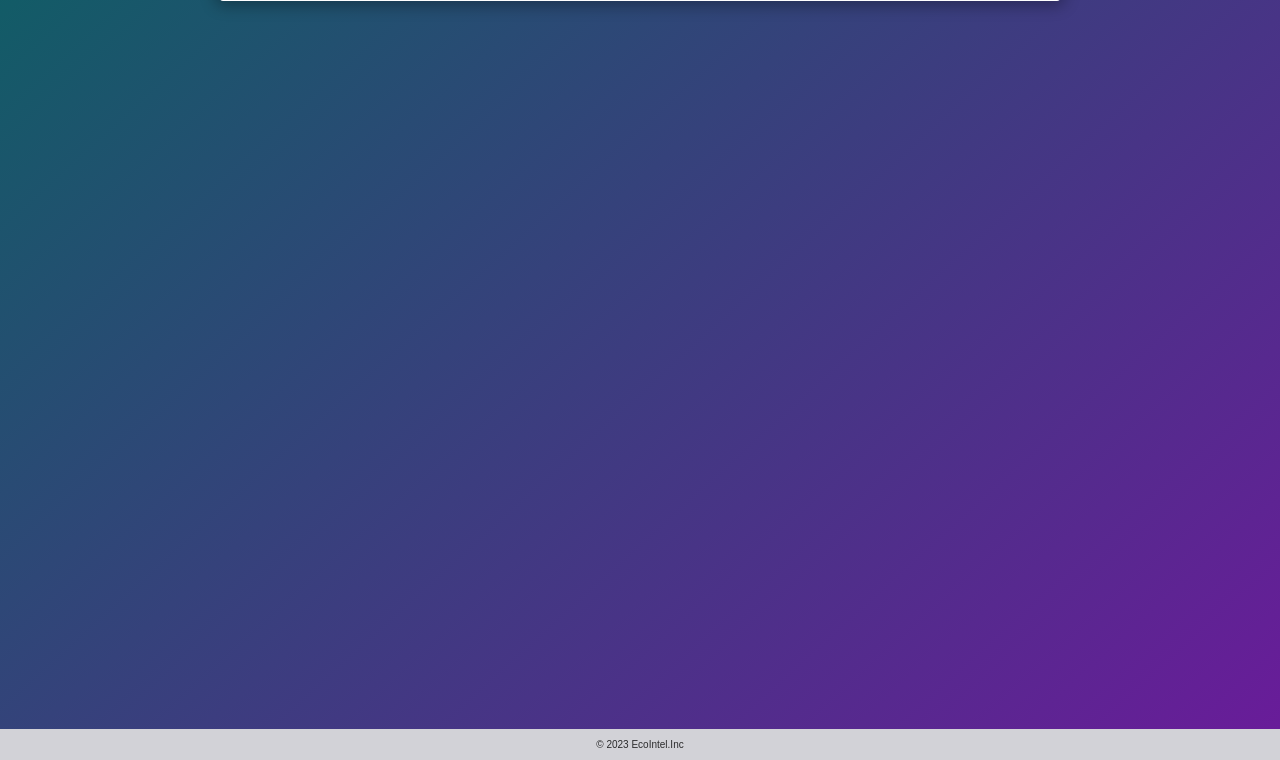
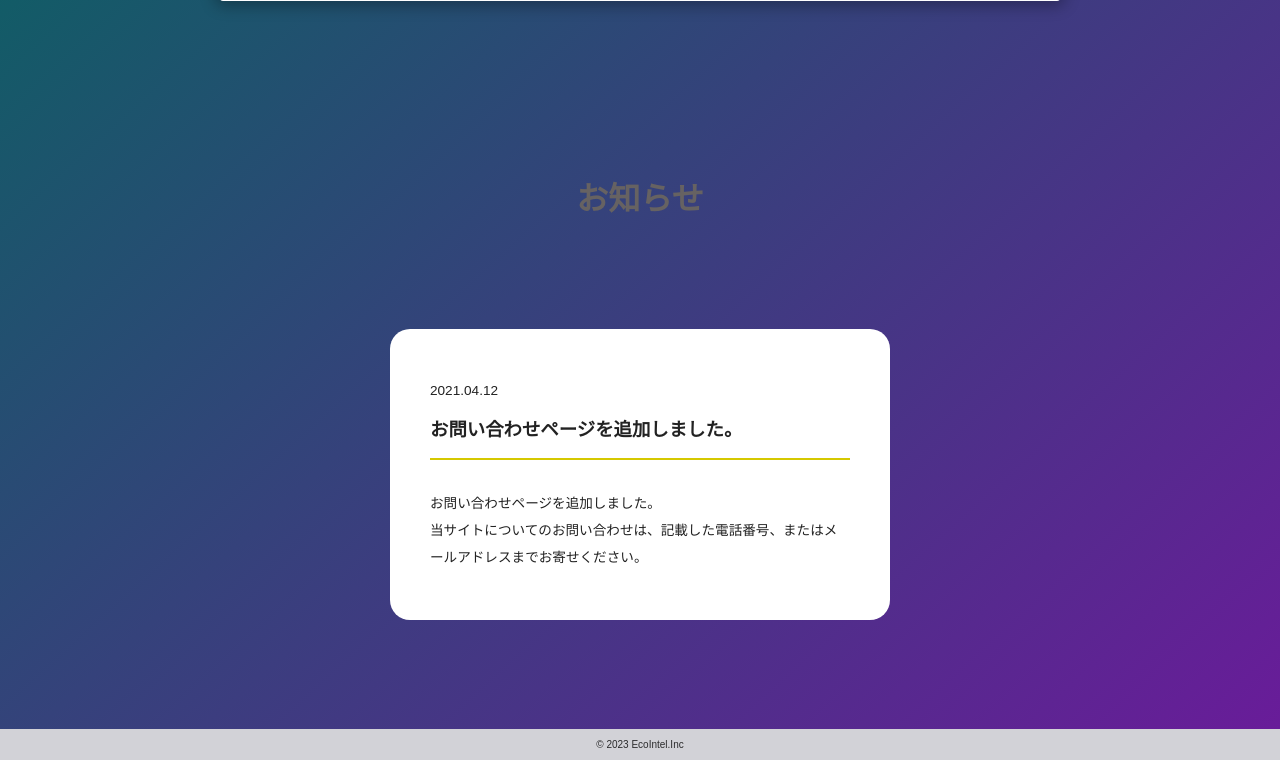
Before and after one commit to HIROMU522/EcoIntel, a Flask app: page / in a window 1280 px wide. Shown: the part 470-1230 px from the top of the page. Run offline with Flask 3, Linux system fonts and the light colour scheme.

Commit message:
お知らせページの追加

```diff
--- a/static/styles.css
+++ b/static/styles.css
@@ -1,10 +1,3 @@
-body {
-    font-family: Arial, sans-serif;
-    background-color: #f4f4f4;
-    margin: 0;
-    padding: 0;
-}
-
 html, body {
   background: #D09EA6; /* For browsers that do not support gradients */
   background: -webkit-linear-gradient(left top, #00659C, #6A1B9A); /* For Safari 5.1 to 6.0 */
@@ -332,3 +325,54 @@ h1 {
 .mypage_icon:hover{
   opacity: 0.5;
 }
+
+/* information
+------------------------------ */
+#information {
+  padding: 80px 0 100px;
+  color: #222;
+  text-align: center;
+}
+
+#information .wrapper {
+  margin: 0 auto;
+  width: 100%;
+  max-width: 500px; /* 幅を小さくする */
+  height: 300px; /* 固定の高さを設定 */
+  overflow-y: scroll; /* 縦方向のスクロールを有効にする */
+}
+
+
+#information h1 {
+  display: inline-block;
+  margin: 0 auto 40px;
+  padding-bottom: 10px;
+  font-size: 1.25rem;
+  font-weight: 700;
+  border-bottom: 4px solid #222;
+}
+
+#information article {
+  margin-bottom: 40px;
+  padding: 40px 40px 35px;
+  text-align: left;
+  border-radius: 20px;
+  background-color: #fff;
+}
+
+#information article .text_date {
+  font-size: 0.85rem;
+}
+
+#information article h2 {
+  margin-bottom: 30px;
+  padding-bottom: 12px;
+  font-size: 1.15rem;
+  line-height: 1.8em;
+  border-bottom: 2px solid #d5c800;
+}
+
+#information article .text_content {
+  line-height: 2.0em;
+  font-size: 0.85rem;
+}
--- a/templates/index.html
+++ b/templates/index.html
@@ -48,6 +48,30 @@
         </div>
 
     </main>
+    <h1>
+        お知らせ
+    </h1>
+    <main id="information">
+        <div class="news">
+        <div class="wrapper">
+            <article id="part1">
+                <p class="text_date"><time datetime="2021-04-12">2021.04.12</time></p>
+                <h2>お問い合わせページを追加しました。</h2>
+                <p class="text_content">お問い合わせページを追加しました。<br>当サイトについてのお問い合わせは、記載した電話番号、またはメールアドレスまでお寄せください。</p>
+            </article>
+            <article id="part2">
+                <p class="text_date"><time datetime="2021-04-05">2021.04.05</time></p>
+                <h2>プロフィールを更新しました。</h2>
+                <p class="text_content">プロフィールを更新しました。</p>
+            </article>
+            <article id="part3">
+                <p class="text_date"><time datetime="2021-04-01">2021.04.01</time></p>
+                <h2>PROFILEサイトを公開しました！</h2>
+                <p class="text_content">サイトを公開しました。<br>今後も更新ができるよう頑張ります。</p>
+            </article>
+        </div>
+    </div>
+    </main>
 
     <div class="footer">© 2023 EcoIntel.Inc</div>
 
```
